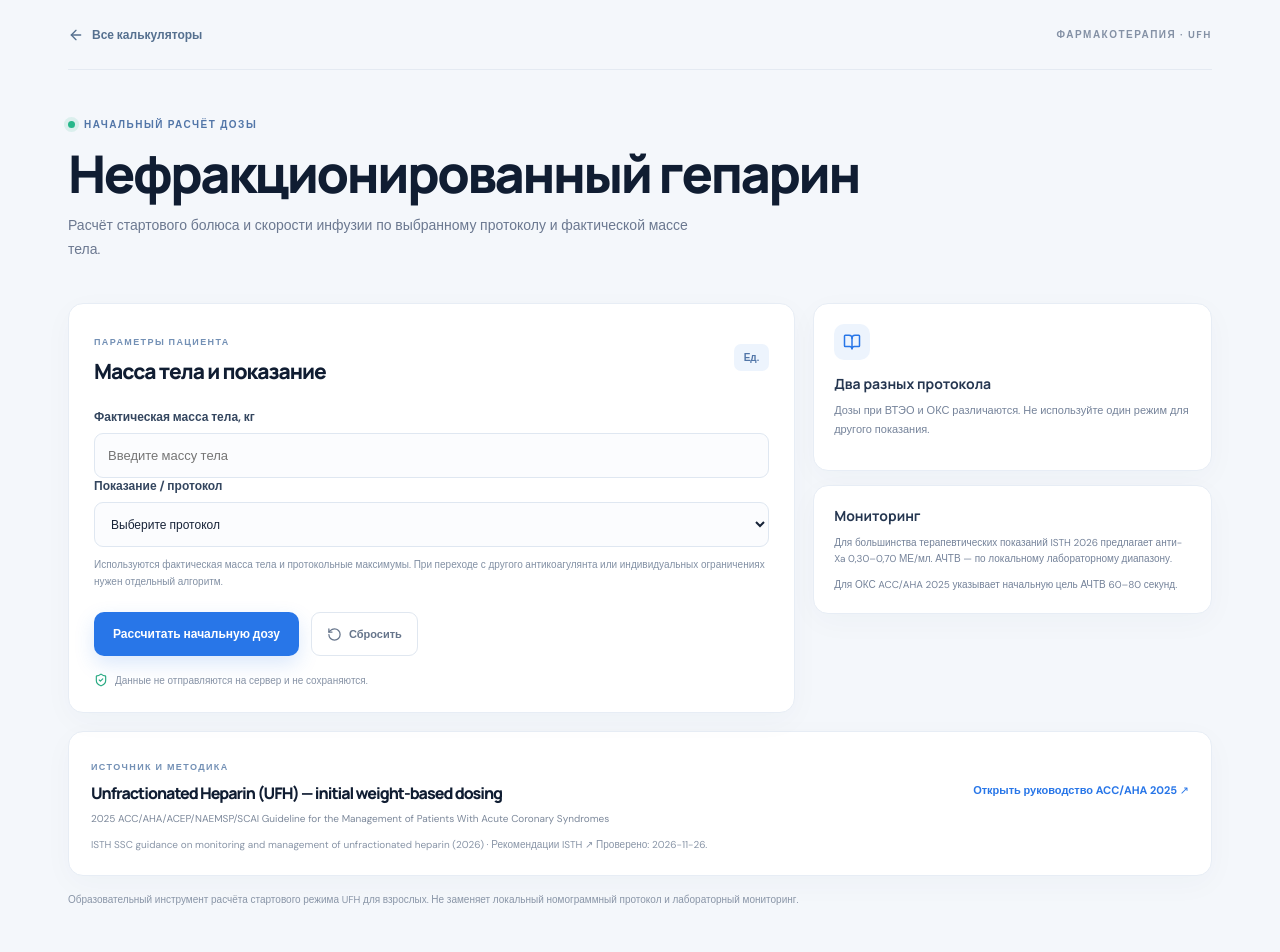
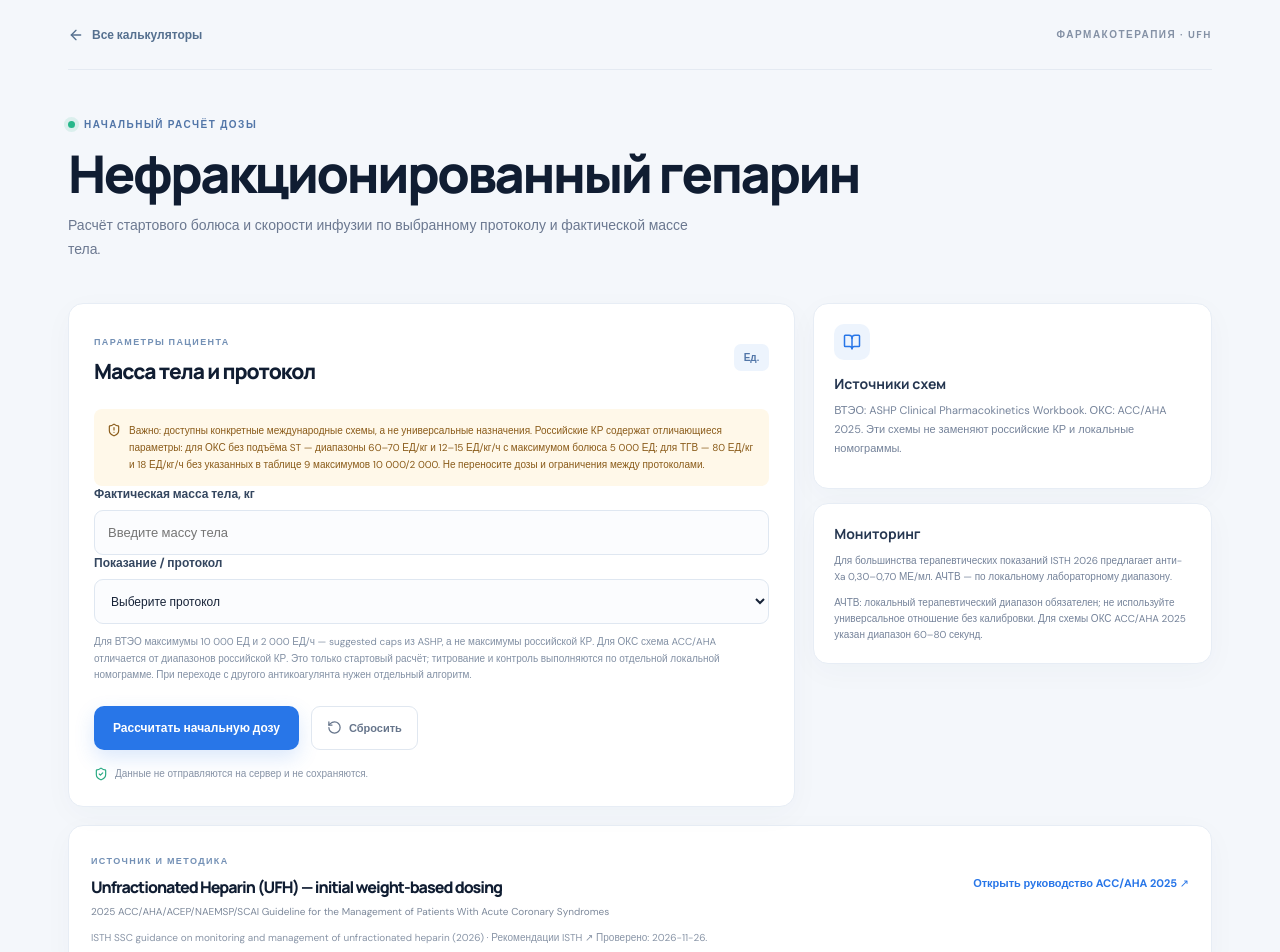
Before and after one commit to Whiterx/medcalc-pro-next, a React (Vite) app: page /medcalc-pro-next/calculators/unfractionated-heparin in a window 1280 px wide. Shown: the top 952 px of the page. Built offline with nearby package versions, Linux system fonts and the light colour scheme.

Commit message:
Clarify UFH protocol sources and Russian guideline differences

```diff
--- a/src/calculators/pharmacotherapy/UnfractionatedHeparinCalculator.tsx
+++ b/src/calculators/pharmacotherapy/UnfractionatedHeparinCalculator.tsx
@@ -50,17 +50,18 @@ export default function UnfractionatedHeparinCalculator() {
       </section>
       <div className="calculator-layout">
         <form className="calculator-panel" onSubmit={handleCalculate}>
-          <div className="panel-heading"><div><span className="panel-kicker">ПАРАМЕТРЫ ПАЦИЕНТА</span><h2>Масса тела и показание</h2></div><span className="points-label">Ед.</span></div>
+          <div className="panel-heading"><div><span className="panel-kicker">ПАРАМЕТРЫ ПАЦИЕНТА</span><h2>Масса тела и протокол</h2></div><span className="points-label">Ед.</span></div>
+          <p className="clinical-warning"><ShieldAlert size={14} /> Важно: доступны конкретные международные схемы, а не универсальные назначения. Российские КР содержат отличающиеся параметры: для ОКС без подъёма ST — диапазоны 60–70 ЕД/кг и 12–15 ЕД/кг/ч с максимумом болюса 5 000 ЕД; для ТГВ — 80 ЕД/кг и 18 ЕД/кг/ч без указанных в таблице 9 максимумов 10 000/2 000. Не переносите дозы и ограничения между протоколами.</p>
           <label className="calc-field field-full"><span>Фактическая масса тела, кг</span><input type="number" min="20" max="300" step="0.1" required value={values.weight} onChange={(event) => updateField('weight', event.target.value)} placeholder="Введите массу тела" /></label>
           <label className="calc-field field-full">
             <span>Показание / протокол</span>
             <select required value={values.indication} onChange={(event) => updateField('indication', event.target.value as '' | UFHIndication)}>
               <option value="">Выберите протокол</option>
-              <option value="vte">Лечение острого ТГВ / ТЭЛА (80 Ед/кг болюс + 18 Ед/кг/ч)</option>
-              <option value="acs">Начальная терапия ОКС (60 Ед/кг болюс + 12 Ед/кг/ч)</option>
+              <option value="vte">ВТЭО · схема ASHP (80 Ед/кг + 18 Ед/кг/ч; suggested caps)</option>
+              <option value="acs">ОКС · схема ACC/AHA 2025 (60 Ед/кг + 12 Ед/кг/ч)</option>
             </select>
           </label>
-          <p className="field-hint">Используются фактическая масса тела и протокольные максимумы. При переходе с другого антикоагулянта или индивидуальных ограничениях нужен отдельный алгоритм.</p>
+          <p className="field-hint">Для ВТЭО максимумы 10 000 ЕД и 2 000 ЕД/ч — suggested caps из ASHP, а не максимумы российской КР. Для ОКС схема ACC/AHA отличается от диапазонов российской КР. Это только стартовый расчёт; титрование и контроль выполняются по отдельной локальной номограмме. При переходе с другого антикоагулянта нужен отдельный алгоритм.</p>
           {error && <p className="form-error" role="alert">{error}</p>}
           <div className="calculator-actions">
             <button className="primary-button" type="submit">Рассчитать начальную дозу</button>
@@ -69,8 +70,8 @@ export default function UnfractionatedHeparinCalculator() {
           <p className="privacy-note"><ShieldCheck size={14} /> Данные не отправляются на сервер и не сохраняются.</p>
         </form>
         <aside className="calculator-aside">
-          <div className="info-panel"><div className="info-icon"><BookOpen size={18} /></div><h3>Два разных протокола</h3><p>Дозы при ВТЭО и ОКС различаются. Не используйте один режим для другого показания.</p></div>
-          <div className="threshold-panel"><h3>Мониторинг</h3><p>Для большинства терапевтических показаний ISTH 2026 предлагает анти-Xa 0,30–0,70 МЕ/мл. АЧТВ — по локальному лабораторному диапазону.</p><p>Для ОКС ACC/AHA 2025 указывает начальную цель АЧТВ 60–80 секунд.</p></div>
+          <div className="info-panel"><div className="info-icon"><BookOpen size={18} /></div><h3>Источники схем</h3><p>ВТЭО: ASHP Clinical Pharmacokinetics Workbook. ОКС: ACC/AHA 2025. Эти схемы не заменяют российские КР и локальные номограммы.</p></div>
+          <div className="threshold-panel"><h3>Мониторинг</h3><p>Для большинства терапевтических показаний ISTH 2026 предлагает анти-Xa 0,30–0,70 МЕ/мл. АЧТВ — по локальному лабораторному диапазону.</p><p>АЧТВ: локальный терапевтический диапазон обязателен; не используйте универсальное отношение без калибровки. Для схемы ОКС ACC/AHA 2025 указан диапазон 60–80 секунд.</p></div>
         </aside>
       </div>
       {result && (
@@ -89,7 +90,7 @@ export default function UnfractionatedHeparinCalculator() {
         <a href={UFH_REFERENCE.acsGuidelineUrl} target="_blank" rel="noreferrer">Открыть руководство ACC/AHA 2025 ↗</a>
         <small>{UFH_REFERENCE.monitoringGuideline} · <a href={UFH_REFERENCE.monitoringUrl} target="_blank" rel="noreferrer">Рекомендации ISTH ↗</a> Проверено: {UFH_REFERENCE.accessed}.</small>
       </section>
-      <p className="calculator-disclaimer">Образовательный инструмент расчёта стартового режима UFH для взрослых. Не заменяет локальный номограммный протокол и лабораторный мониторинг.</p>
+      <p className="calculator-disclaimer">Справочный инструмент расчёта стартового режима UFH для взрослых по выбранному источнику. Не заменяет локальный номограммный протокол и лабораторный мониторинг.</p>
     </main>
   )
 }
```
